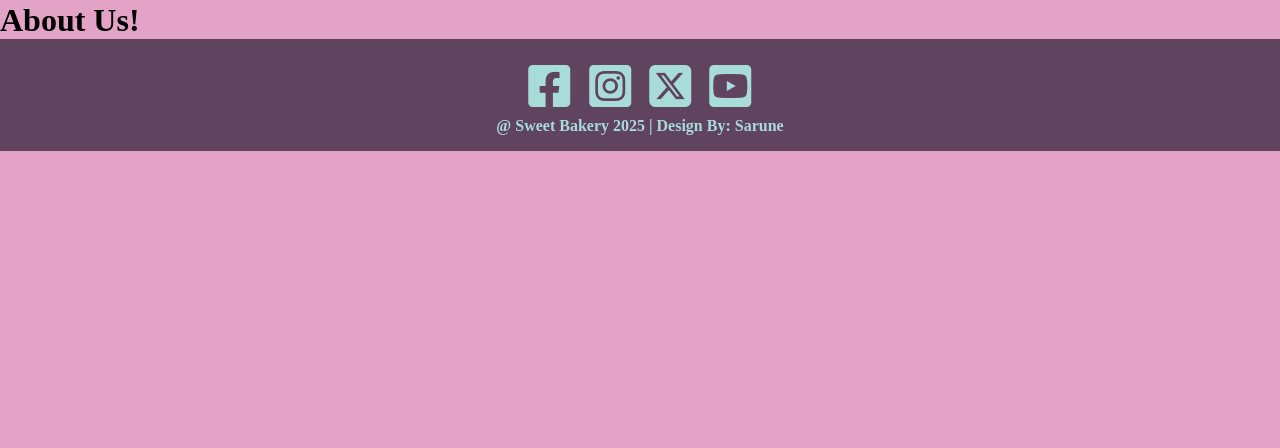
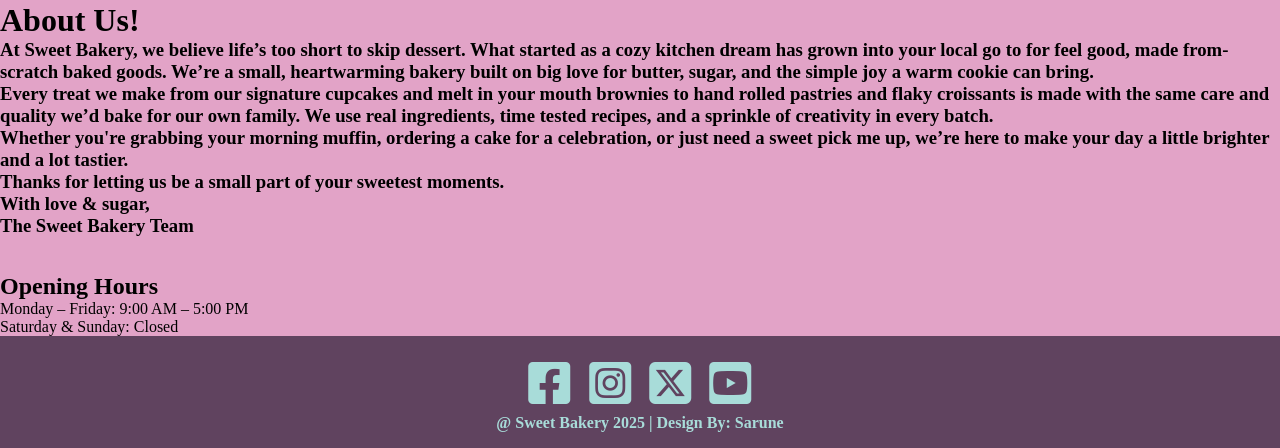
Before and after one commit to Sarune95/TUS_Sweet_Bakery, a plain HTML site: page about.html in a window 1280 px wide. Shown: the part 1026-1474 px from the top of the page. Before the commit the page ends 1177 px from the top, so only its background shows below. Drawn offline with Linux system fonts and the light colour scheme.

Commit message:
added About us page content

```diff
--- a/about.html
+++ b/about.html
@@ -35,6 +35,25 @@
 
         <div class="PageHeading">
             <h1>About Us!</h1>
+            <h3>At Sweet Bakery, we believe life’s too short to skip dessert.
+            What started as a cozy kitchen dream has grown into your local go to for feel good, made from-scratch baked goods. We’re a small, heartwarming bakery built on big love for butter, sugar, and the simple joy a warm cookie can bring.
+            <br>
+            Every treat we make from our signature cupcakes and melt in your mouth brownies to hand rolled pastries and flaky croissants is made with the same care and quality we’d bake for our own family. We use real ingredients, time tested recipes, and a sprinkle of creativity in every batch.
+            <br>
+            Whether you're grabbing your morning muffin, ordering a cake for a celebration, or just need a sweet pick me up, we’re here to make your day a little brighter and a lot tastier.
+            <br>
+            Thanks for letting us be a small part of your sweetest moments.
+            <br>
+            With love & sugar,
+            <br>
+            The Sweet Bakery Team
+            </h3>
+            <br>
+            <br>
+            <h2>Opening Hours</h2>
+                Monday – Friday: 9:00 AM – 5:00 PM
+                <br>
+                Saturday & Sunday: Closed
         </div>
 
     </div>
```
